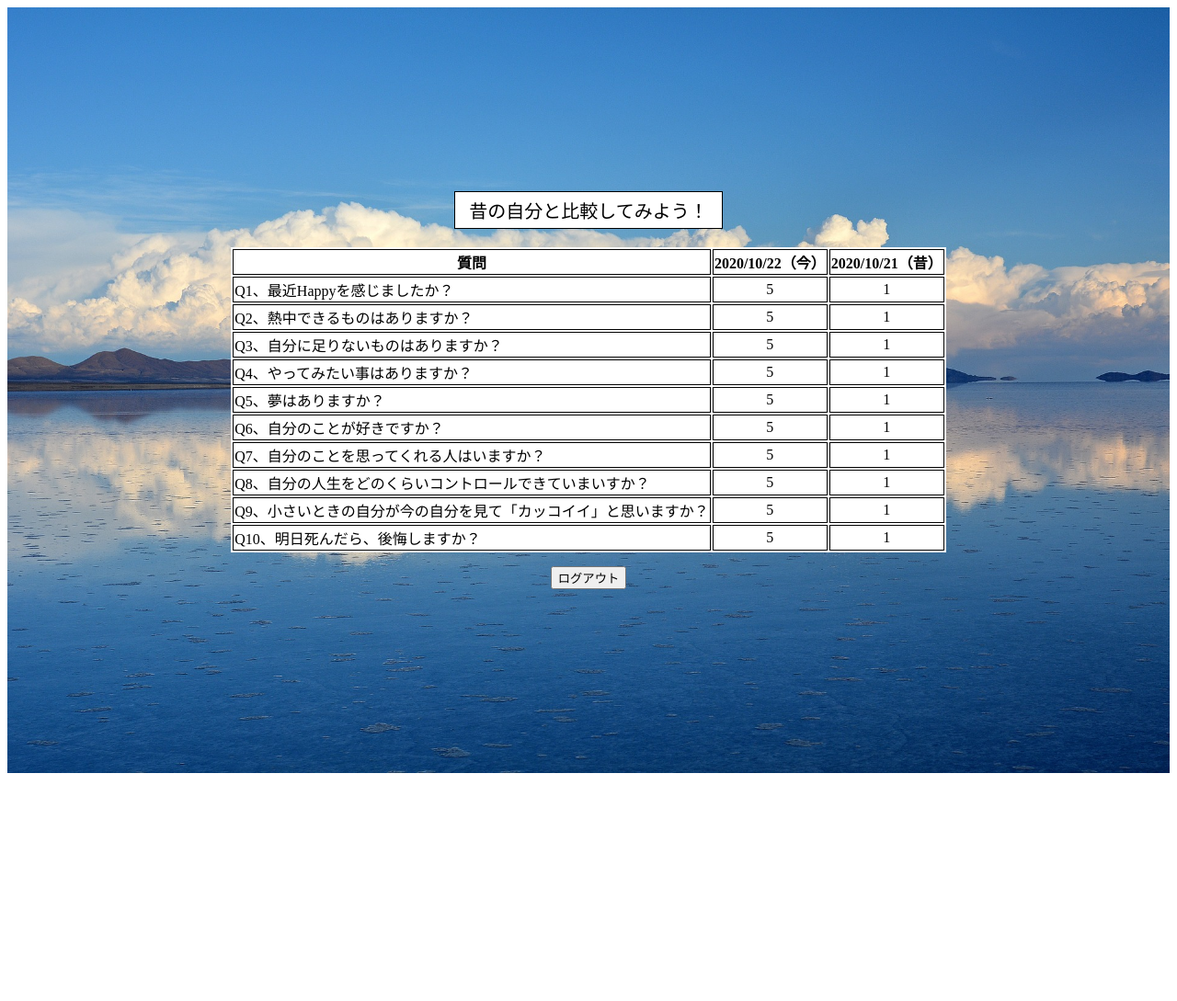
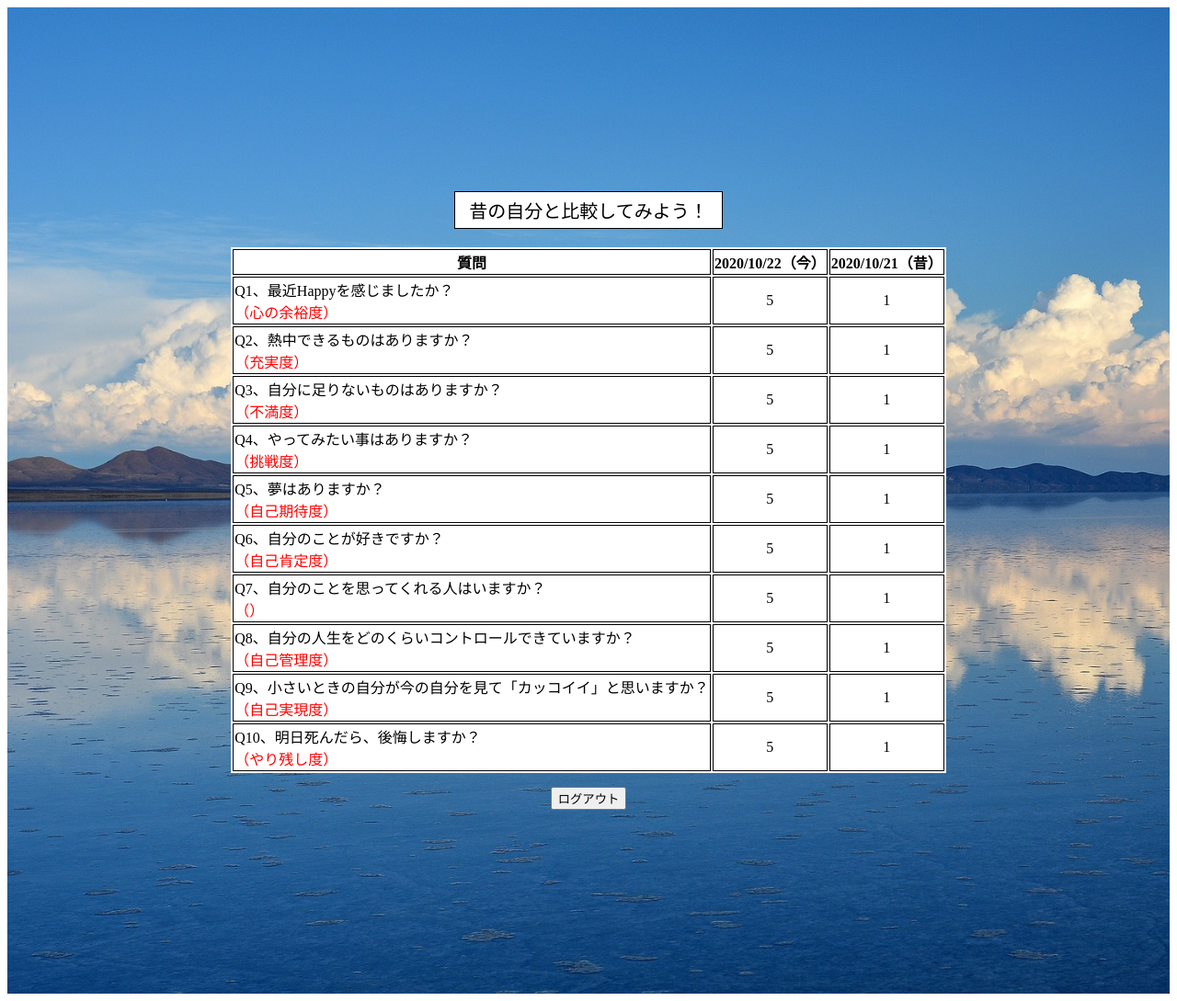
Before and after one commit to narumi-k/hitoiki, a Flask app: page /dbtest in a window 1280 px wide. Shown: the whole page at 92% size. Before the commit the page ends 841 px from the top, so only its background shows below. Run offline with Flask 2, Linux system fonts and the light colour scheme; a user stored in the database is signed in; data comes from the database, SQL or seed files in the repository; both versions use the stored data as it was after the commit.

Commit message:
change result.html

```diff
--- a/static/css/style.css
+++ b/static/css/style.css
@@ -64,3 +64,7 @@ table th, table td {
     font-size: 20px;
     padding: 5px 15px;
 }
+
+.comment {
+    color: red;
+}
--- a/static/css/style_sp.css
+++ b/static/css/style_sp.css
@@ -5,6 +5,10 @@
     background-repeat: repeat-y;
     background-image: url("../images/bolivia-1802042_1920.jpg");
     margin-top: 150px;
+}
+
+.no_padding {
+    margin-top: 10px;
 }
 
 .login_btn,.regist_btn,.first_btn,.logout_btn {
@@ -35,7 +39,13 @@ table {
     background-color: white;
 }
 
-table th, table td {
+table th {
+    text-align: center;
+    border: 1px solid black;
+    font-size: 10px;
+}
+
+table td {
     text-align: center;
     border: 1px solid black;
 }
@@ -64,24 +74,12 @@ table th, table td {
     padding-bottom: 10px;
 }
 
-.a1 {
+.a1, .a3, .a5 {
     padding-bottom: 30px;
 }
 
-.a2 {
+.a2, .a4 {
     padding-bottom: 15px;
-}
-
-.a3 {
-    padding-bottom: 30px;
-}
-
-.a4 {
-    padding-bottom: 15px;
-}
-
-.a5 {
-    padding-bottom: 30px;
 }
 
 .result_title {
@@ -92,3 +90,7 @@ table th, table td {
     font-size: 20px;
     padding: 5px 15px;
 }
+
+.comment {
+    color: red;
+}
--- a/templates/result.html
+++ b/templates/result.html
@@ -1,7 +1,7 @@
 {% extends 'base.html' %}
 {% block content %}
 
-<div class="container">
+<div class="container no_padding">
 
     <span class="result_title">昔の自分と比較してみよう！</span>
 
@@ -14,52 +14,52 @@
                 <th>{{time[1][0]}}（昔）</th>
             </tr>
             <tr>
-                <td class="result_q">Q1、最近Happyを感じましたか？</td>
+                <td class="result_q">Q1、最近Happyを感じましたか？<br><span class="comment">（心の余裕度）</span></td>
                 <td>{{list1[0][0]}}</td>
                 <td>{{list1[1][0]}}</td>
             </tr>
             <tr>
-                <td class="result_q">Q2、熱中できるものはありますか？</td>
+                <td class="result_q">Q2、熱中できるものはありますか？<br><span class="comment">（充実度）</span></td>
                 <td>{{list2[0][0]}}</td>
                 <td>{{list2[1][0]}}</td>
             </tr>
             <tr>
-                <td class="result_q">Q3、自分に足りないものはありますか？</td>
+                <td class="result_q">Q3、自分に足りないものはありますか？<br><span class="comment">（不満度）</span></td>
                 <td>{{list3[0][0]}}</td>
                 <td>{{list3[1][0]}}</td>
             </tr>
             <tr>
-                <td class="result_q">Q4、やってみたい事はありますか？</td>
+                <td class="result_q">Q4、やってみたい事はありますか？<br><span class="comment">（挑戦度）</span></td>
                 <td>{{list4[0][0]}}</td>
                 <td>{{list4[1][0]}}</td>
             </tr>
             <tr>
-                <td class="result_q">Q5、夢はありますか？</td>
+                <td class="result_q">Q5、夢はありますか？<br><span class="comment">（自己期待度）</span></td>
                 <td>{{list5[0][0]}}</td>
                 <td>{{list5[1][0]}}</td>
             </tr>
             <tr>
-                <td class="result_q">Q6、自分のことが好きですか？</td>
+                <td class="result_q">Q6、自分のことが好きですか？<br><span class="comment">（自己肯定度）</span></td>
                 <td>{{list6[0][0]}}</td>
                 <td>{{list6[1][0]}}</td>
             </tr>
             <tr>
-                <td class="result_q">Q7、自分のことを思ってくれる人はいますか？</td>
+                <td class="result_q">Q7、自分のことを思ってくれる人はいますか？<br><span class="comment">（）</span></td>
                 <td>{{list7[0][0]}}</td>
                 <td>{{list7[1][0]}}</td>
             </tr>
             <tr>
-                <td class="result_q">Q8、自分の人生をどのくらいコントロールできていまいすか？</td>
+                <td class="result_q">Q8、自分の人生をどのくらいコントロールできていますか？<br><span class="comment">（自己管理度）</span></td>
                 <td>{{list8[0][0]}}</td>
                 <td>{{list8[1][0]}}</td>
             </tr>
             <tr>
-                <td class="result_q">Q9、小さいときの自分が今の自分を見て「カッコイイ」と思いますか？</td>
+                <td class="result_q">Q9、小さいときの自分が今の自分を見て「カッコイイ」と思いますか？<br><span class="comment">（自己実現度）</span></td>
                 <td>{{list9[0][0]}}</td>
                 <td>{{list9[1][0]}}</td>
             </tr>
             <tr>
-                <td class="result_q">Q10、明日死んだら、後悔しますか？</td>
+                <td class="result_q">Q10、明日死んだら、後悔しますか？<br><span class="comment">（やり残し度）</span></td>
                 <td>{{list10[0][0]}}</td>
                 <td>{{list10[1][0]}}</td>
             </tr>
```
Also changed, not shown: templates/n_result.html (+11 -11 lines), hitoiki.db.
